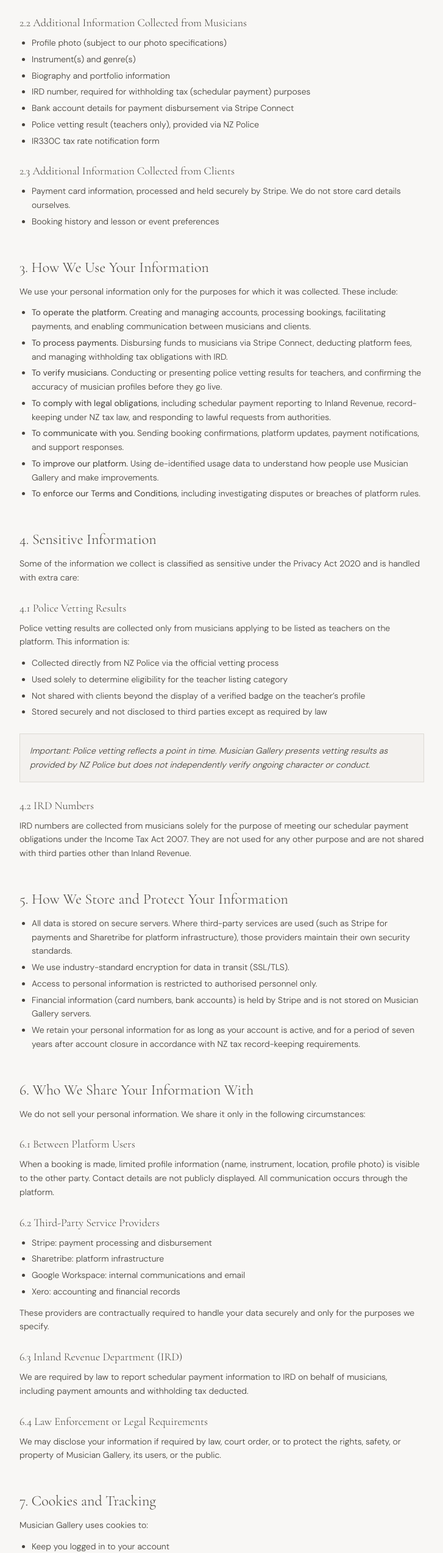
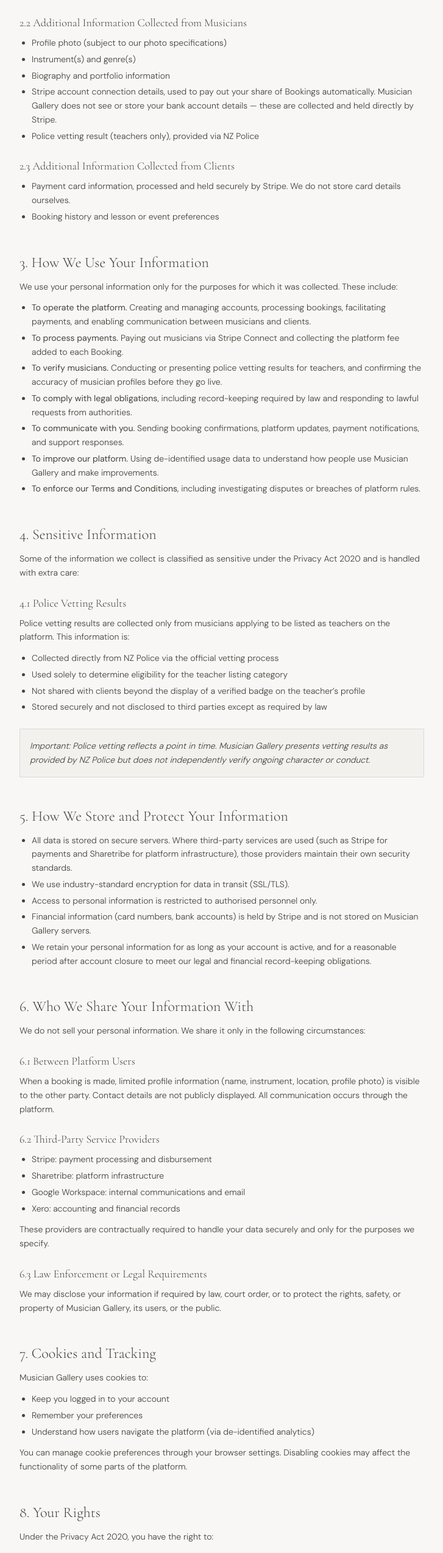
Before and after one commit to musiciangallery/Musician-Gallery, a Next.js app: page /privacy in a window 1280 px wide. Shown: the part 1060-3607 px from the top of the page at 61% size, without its empty margins (276-1003 px from the left). Built offline with nearby package versions, Linux system fonts and the light colour scheme.

Commit message:
Update page.tsx

```diff
--- a/src/app/privacy/page.tsx
+++ b/src/app/privacy/page.tsx
@@ -66,10 +66,13 @@ export default function PrivacyPage() {
         <li>Profile photo (subject to our photo specifications)</li>
         <li>Instrument(s) and genre(s)</li>
         <li>Biography and portfolio information</li>
-        <li>IRD number, required for withholding tax (schedular payment) purposes</li>
-        <li>Bank account details for payment disbursement via Stripe Connect</li>
+        <li>
+          Stripe account connection details, used to pay out your share of
+          Bookings automatically. Musician Gallery does not see or store
+          your bank account details &mdash; these are collected and held
+          directly by Stripe.
+        </li>
         <li>Police vetting result (teachers only), provided via NZ Police</li>
-        <li>IR330C tax rate notification form</li>
       </ul>
       <h3 className={h3}>2.3 Additional Information Collected from Clients</h3>
       <ul className={ul}>
@@ -92,9 +95,9 @@ export default function PrivacyPage() {
           enabling communication between musicians and clients.
         </li>
         <li>
-          <strong>To process payments.</strong> Disbursing funds to
-          musicians via Stripe Connect, deducting platform fees, and
-          managing withholding tax obligations with IRD.
+          <strong>To process payments.</strong> Paying out musicians via
+          Stripe Connect and collecting the platform fee added to each
+          Booking.
         </li>
         <li>
           <strong>To verify musicians.</strong> Conducting or presenting
@@ -103,9 +106,8 @@ export default function PrivacyPage() {
         </li>
         <li>
           <strong>To comply with legal obligations</strong>, including
-          schedular payment reporting to Inland Revenue, record-keeping
-          under NZ tax law, and responding to lawful requests from
-          authorities.
+          record-keeping required by law and responding to lawful requests
+          from authorities.
         </li>
         <li>
           <strong>To communicate with you.</strong> Sending booking
@@ -147,14 +149,6 @@ export default function PrivacyPage() {
         Gallery presents vetting results as provided by NZ Police but does
         not independently verify ongoing character or conduct.
       </div>
-      <h3 className={h3}>4.2 IRD Numbers</h3>
-      <p className={p}>
-        IRD numbers are collected from musicians solely for the purpose of
-        meeting our schedular payment obligations under the Income Tax Act
-        2007. They are not used for any other purpose and are not shared
-        with third parties other than Inland Revenue.
-      </p>
-
       <h2 className={h2}>5. How We Store and Protect Your Information</h2>
       <ul className={ul}>
         <li>
@@ -171,8 +165,8 @@ export default function PrivacyPage() {
         </li>
         <li>
           We retain your personal information for as long as your account
-          is active, and for a period of seven years after account closure
-          in accordance with NZ tax record-keeping requirements.
+          is active, and for a reasonable period after account closure to
+          meet our legal and financial record-keeping obligations.
         </li>
       </ul>
 
@@ -199,13 +193,7 @@ export default function PrivacyPage() {
         These providers are contractually required to handle your data
         securely and only for the purposes we specify.
       </p>
-      <h3 className={h3}>6.3 Inland Revenue Department (IRD)</h3>
-      <p className={p}>
-        We are required by law to report schedular payment information to
-        IRD on behalf of musicians, including payment amounts and
-        withholding tax deducted.
-      </p>
-      <h3 className={h3}>6.4 Law Enforcement or Legal Requirements</h3>
+      <h3 className={h3}>6.3 Law Enforcement or Legal Requirements</h3>
       <p className={p}>
         We may disclose your information if required by law, court order,
         or to protect the rights, safety, or property of Musician Gallery,
@@ -239,8 +227,8 @@ export default function PrivacyPage() {
         <li>
           <strong>Delete your information.</strong> You may request
           deletion of your account and associated data, subject to our
-          legal retention obligations (e.g. tax records must be kept for
-          seven years).
+          legal retention obligations (e.g. financial records may need to
+          be kept for a period required by law).
         </li>
         <li>
           <strong>Complain.</strong> If you believe we have breached the
```
